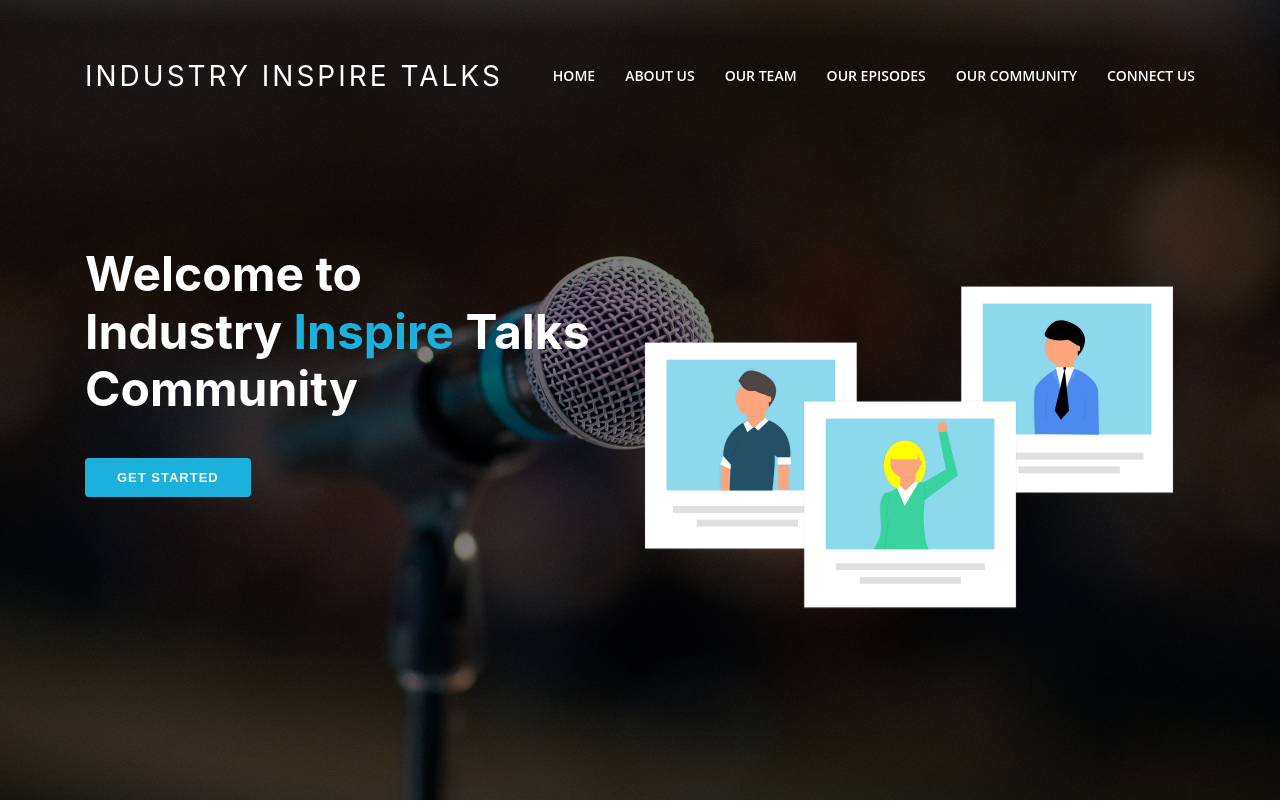
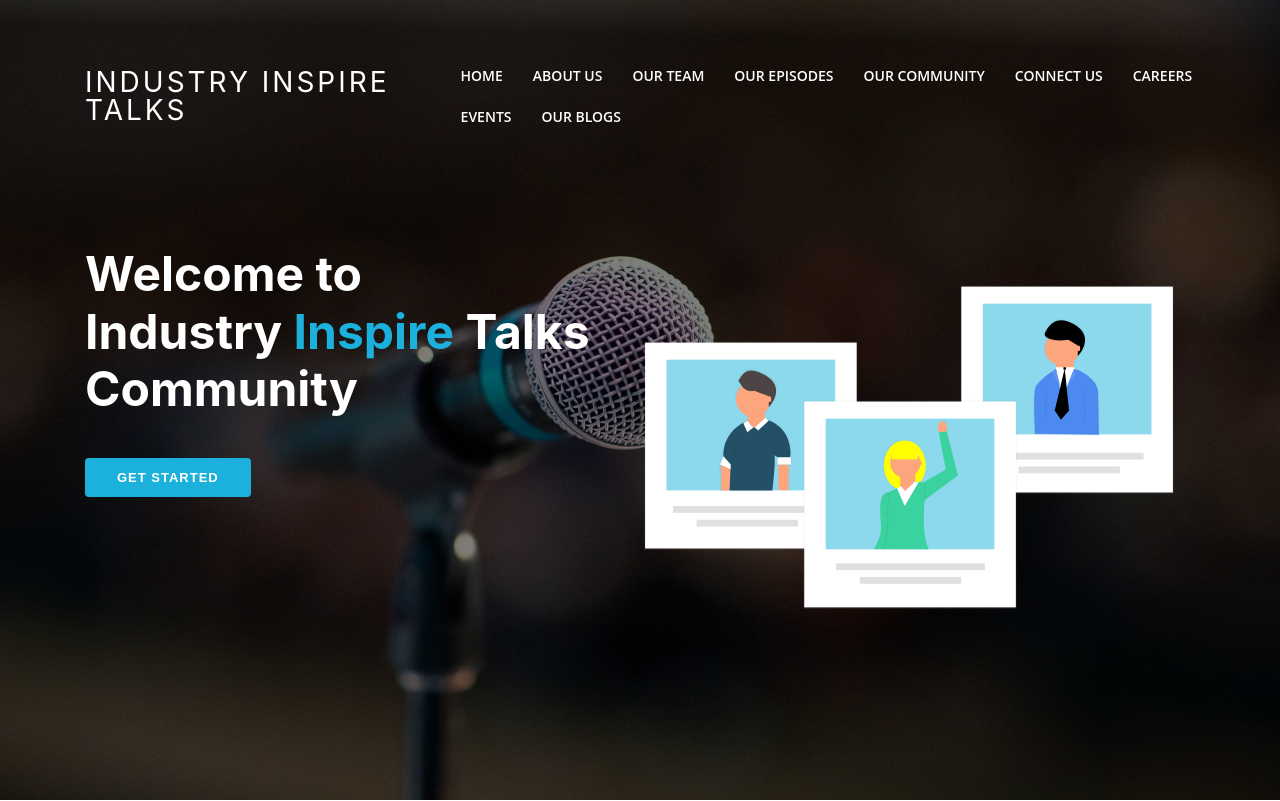
Before and after one commit to Industry-Inspire-Talks/Frontend_01, a plain HTML site: page index.html in a window 1280 px wide. Shown: the top 801 px of the page. Drawn offline with nearby package versions, Linux system fonts and the light colour scheme.

Commit message:
updated index/html

```diff
--- a/index.html
+++ b/index.html
@@ -35,6 +35,9 @@
           <li><a href="#episodes">Our Episodes</a></li>
           <li><a href="#community">Our Community</a></li>
           <li><a href="#contact">Connect US</a></li>
+          <li><a href="career.html">Careers</a></li>
+          <li><a href="events.html">Events</a></li>
+          <li><a href="blogs.html">Our Blogs</a></li>
         </ul>
       </nav><!-- .main-nav-->
 
```
